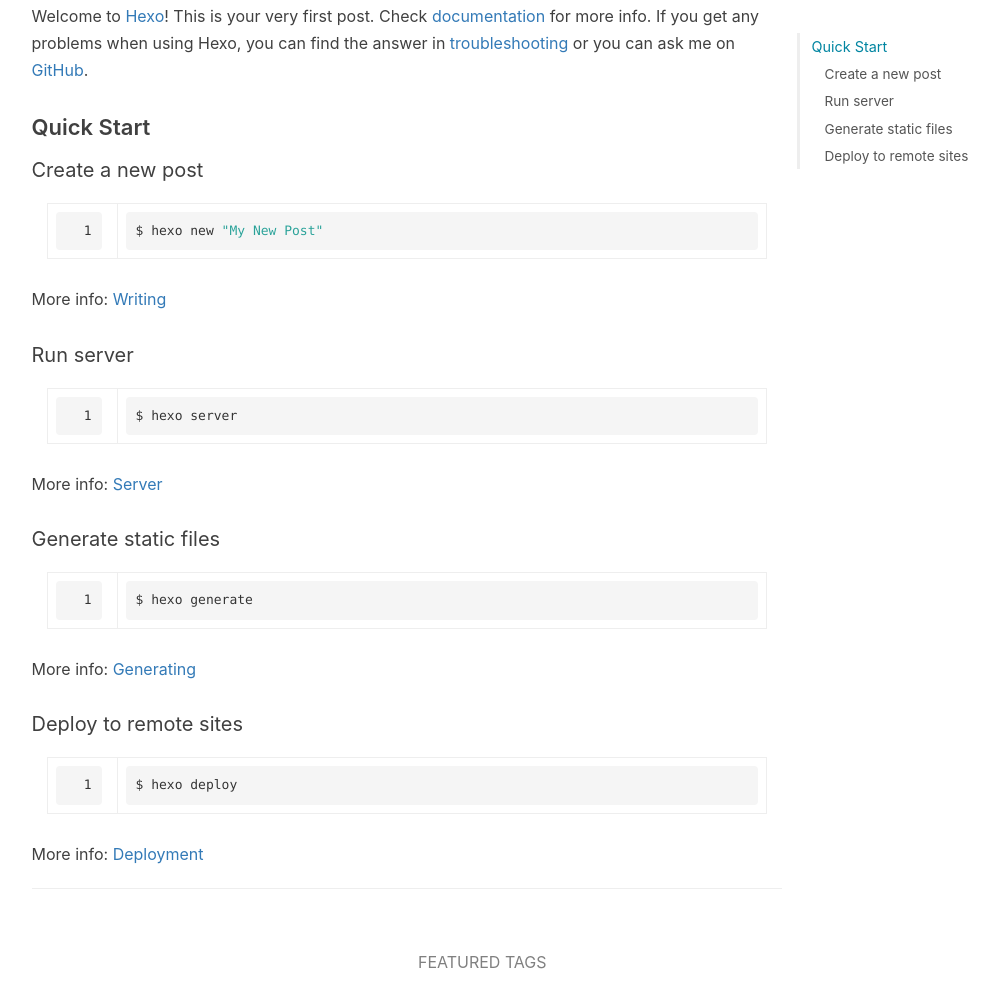
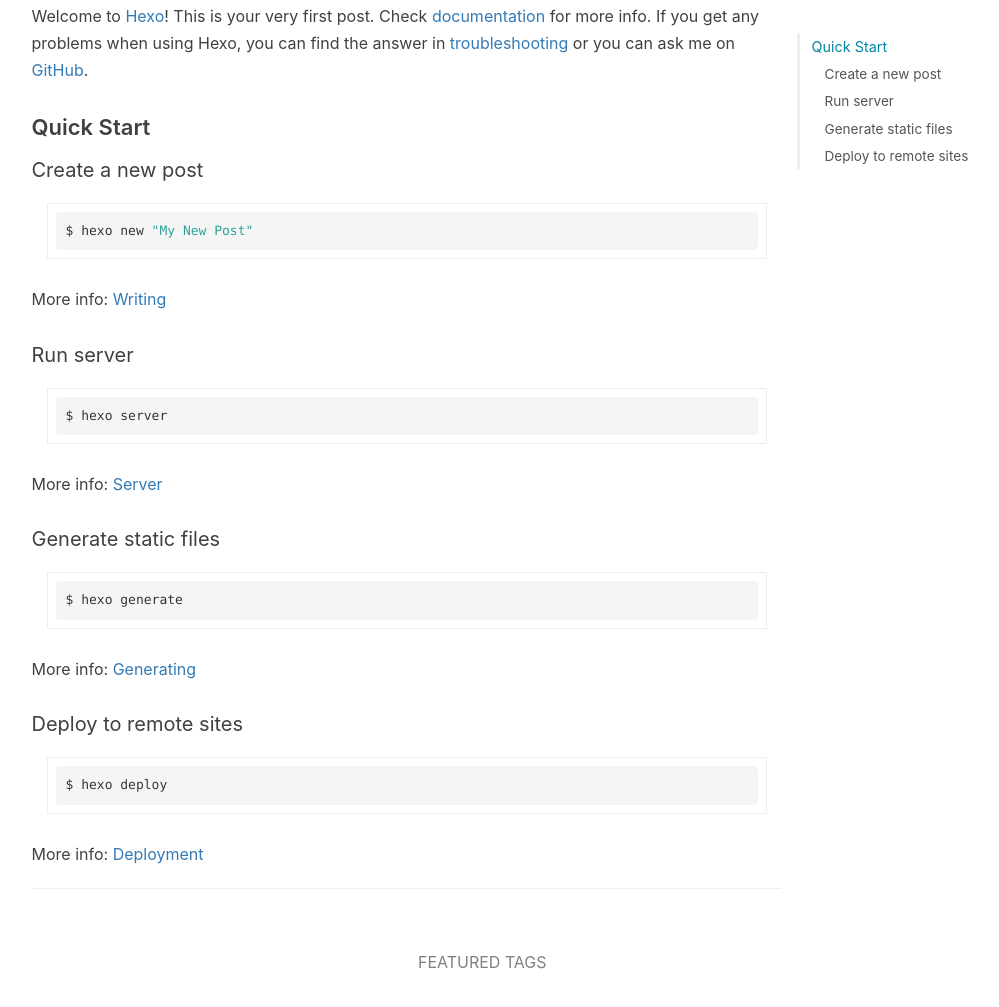
Before and after one commit to sdnjyxr/blog, a plain HTML site: page 2020/10/13/hello-world/index.html in a window 1280 px wide. Shown: the part 387-1394 px from the top of the page, without its empty margins (136-1135 px from the left). Drawn offline with nearby package versions, Linux system fonts and the light colour scheme; some packages are replaced by stand-ins of ours; a script that the page names is missing.

Commit message:
Site updated: 2020-12-02 20:37:43

```diff
--- a/2020/10/13/hello-world/index.html
+++ b/2020/10/13/hello-world/index.html
@@ -43,7 +43,7 @@
 <style>
 
     header.intro-header {
-        background-image: url('//o7bkkhiex.bkt.clouddn.com/lion-blur-bg.jpg')
+        background-image: url('')
     }
 </style>
 <!-- hack iOS CSS :active style -->
@@ -172,16 +172,16 @@
             <!-- Post Container -->
             <div class="col-lg-8 col-lg-offset-1 col-sm-9 post-container">
                 <p>Welcome to <a target="_blank" rel="noopener" href="https://hexo.io/">Hexo</a>! This is your very first post. Check <a target="_blank" rel="noopener" href="https://hexo.io/docs/">documentation</a> for more info. If you get any problems when using Hexo, you can find the answer in <a target="_blank" rel="noopener" href="https://hexo.io/docs/troubleshooting.html">troubleshooting</a> or you can ask me on <a target="_blank" rel="noopener" href="https://github.com/hexojs/hexo/issues">GitHub</a>.</p>
-<h2 id="Quick-Start"><a href="#Quick-Start" class="headerlink" title="Quick Start"></a>Quick Start</h2><h3 id="Create-a-new-post"><a href="#Create-a-new-post" class="headerlink" title="Create a new post"></a>Create a new post</h3><figure class="highlight bash"><table><tr><td class="gutter"><pre><span class="line">1</span><br></pre></td><td class="code"><pre><span class="line">$ hexo new <span class="string">&quot;My New Post&quot;</span></span><br></pre></td></tr></table></figure>
+<h2 id="Quick-Start"><a href="#Quick-Start" class="headerlink" title="Quick Start"></a>Quick Start</h2><h3 id="Create-a-new-post"><a href="#Create-a-new-post" class="headerlink" title="Create a new post"></a>Create a new post</h3><figure class="highlight bash"><table><tr><td class="code"><pre><span class="line">$ hexo new <span class="string">&quot;My New Post&quot;</span></span><br></pre></td></tr></table></figure>
 
 <p>More info: <a target="_blank" rel="noopener" href="https://hexo.io/docs/writing.html">Writing</a></p>
-<h3 id="Run-server"><a href="#Run-server" class="headerlink" title="Run server"></a>Run server</h3><figure class="highlight bash"><table><tr><td class="gutter"><pre><span class="line">1</span><br></pre></td><td class="code"><pre><span class="line">$ hexo server</span><br></pre></td></tr></table></figure>
+<h3 id="Run-server"><a href="#Run-server" class="headerlink" title="Run server"></a>Run server</h3><figure class="highlight bash"><table><tr><td class="code"><pre><span class="line">$ hexo server</span><br></pre></td></tr></table></figure>
 
 <p>More info: <a target="_blank" rel="noopener" href="https://hexo.io/docs/server.html">Server</a></p>
-<h3 id="Generate-static-files"><a href="#Generate-static-files" class="headerlink" title="Generate static files"></a>Generate static files</h3><figure class="highlight bash"><table><tr><td class="gutter"><pre><span class="line">1</span><br></pre></td><td class="code"><pre><span class="line">$ hexo generate</span><br></pre></td></tr></table></figure>
+<h3 id="Generate-static-files"><a href="#Generate-static-files" class="headerlink" title="Generate static files"></a>Generate static files</h3><figure class="highlight bash"><table><tr><td class="code"><pre><span class="line">$ hexo generate</span><br></pre></td></tr></table></figure>
 
 <p>More info: <a target="_blank" rel="noopener" href="https://hexo.io/docs/generating.html">Generating</a></p>
-<h3 id="Deploy-to-remote-sites"><a href="#Deploy-to-remote-sites" class="headerlink" title="Deploy to remote sites"></a>Deploy to remote sites</h3><figure class="highlight bash"><table><tr><td class="gutter"><pre><span class="line">1</span><br></pre></td><td class="code"><pre><span class="line">$ hexo deploy</span><br></pre></td></tr></table></figure>
+<h3 id="Deploy-to-remote-sites"><a href="#Deploy-to-remote-sites" class="headerlink" title="Deploy to remote sites"></a>Deploy to remote sites</h3><figure class="highlight bash"><table><tr><td class="code"><pre><span class="line">$ hexo deploy</span><br></pre></td></tr></table></figure>
 
 <p>More info: <a target="_blank" rel="noopener" href="https://hexo.io/docs/one-command-deployment.html">Deployment</a></p>
 
```
Also changed, not shown: archives/2020/10/index.html (+1 -1 lines), archives/2020/index.html (+1 -1 lines), archives/index.html (+1 -1 lines), index.html (+1 -1 lines), 1 other file.
